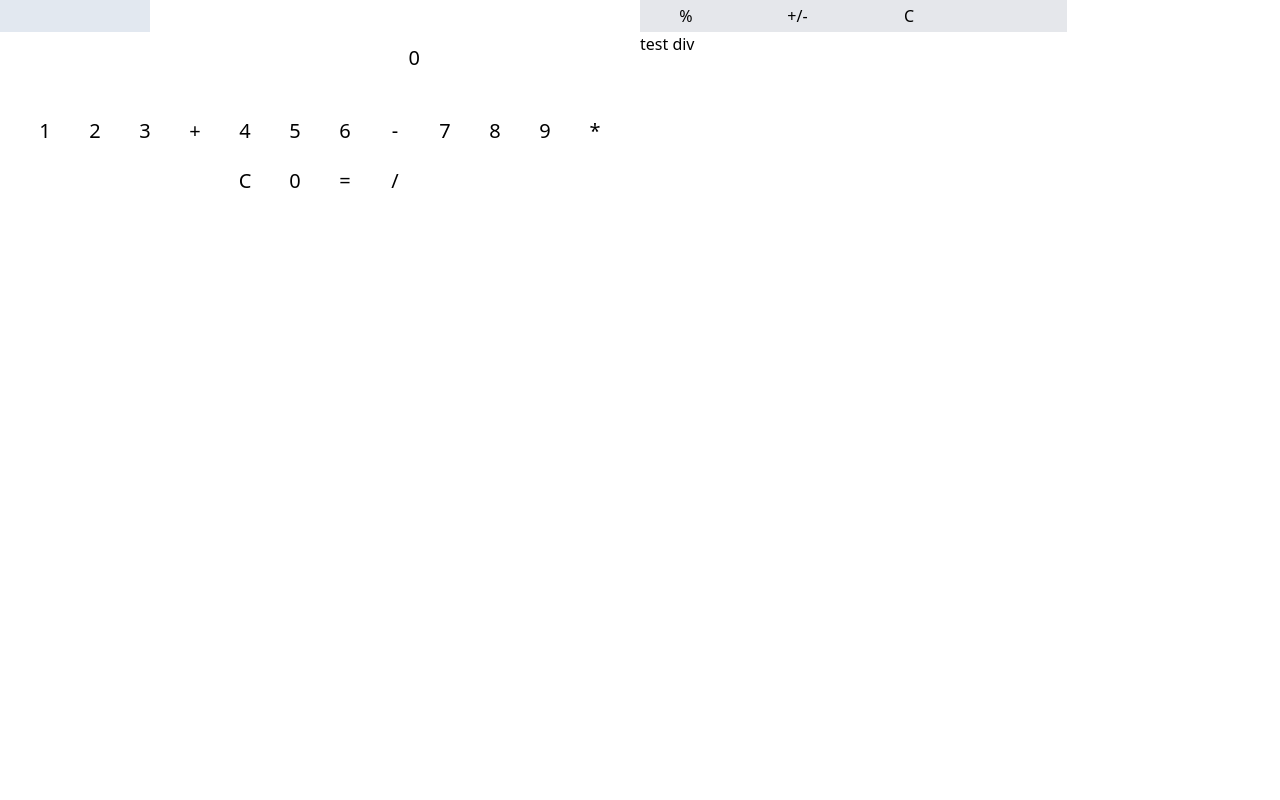
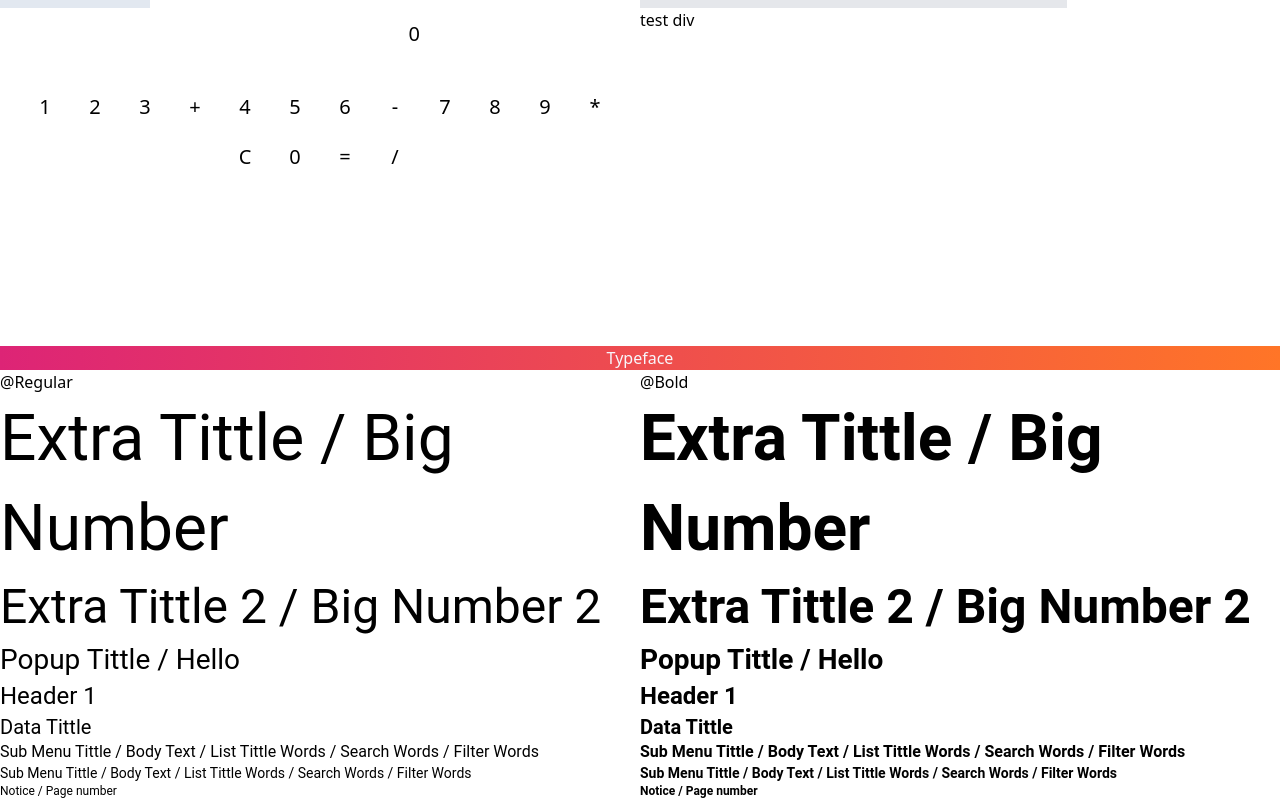
Before and after one commit to clickforce-tw/holmes-CDP-View, a Nuxt app: page / in a window 1280 px wide. Shown: the part 402-1202 px from the top of the page. Before the commit the page ends 800 px from the top, so only its background shows below. Built offline with nearby package versions, Linux system fonts and the light colour scheme.

Commit message:
字體配置

```diff
--- a/assets/css/tailwind.css
+++ b/assets/css/tailwind.css
@@ -53,7 +53,7 @@
   font-size: 14px;
   line-height: 140%;
 }
-.notice-regular-regular{
+.notice-regular{
   font-family: 'Roboto';
   font-style: normal;
   font-weight: 400;
--- a/pages/index.vue
+++ b/pages/index.vue
@@ -1,17 +1,13 @@
 <template>
-  <h1 class="extra-title1 bg-gradient-to-r from-[#DD2476] to-[#FF7527]">
+  <h1
+    class="extra-title1 bg-gradient-to-r from-[#DD2476] to-[#FF7527] text-center text-background-1">
     CDP環境設定
   </h1>
   <ExampleComponent></ExampleComponent>
   {{ pageName }}
-  <div>
-    {{ pageName }}
   <div class="grid grid-cols-2 grid-rows-2">
     <div class="w-[150px] bg-slate-200">
-        <Switch
-          v-model:switchStatus="status"
-          :label="'開關'"
-          :required="false" />
+      <Switch v-model:switchStatus="status" :label="'開關'" :required="false" />
     </div>
     <div>
       <h2>Computer:</h2>
@@ -38,9 +34,7 @@
             @click="operationProcess('substract')"
             >-</span
           >
-            <span
-              class="cursor-pointer p-1"
-              @click="operationProcess('multiply')"
+          <span class="cursor-pointer p-1" @click="operationProcess('multiply')"
             >*</span
           >
           <span class="cursor-pointer p-1" @click="operationProcess('divide')"
@@ -57,6 +51,45 @@
       </div>
     </div>
     <Calculator />
+  </div>
+  <h1
+    class="bg-gradient-to-r from-[#DD2476] to-[#FF7527] text-center text-background-1">
+    Typeface
+  </h1>
+  <div class="grid grid-cols-2">
+    <div>
+      <h2>@Regular</h2>
+      <p class="extra-title1-regular">Extra Tittle / Big Number</p>
+      <p class="extra-title2-regular">Extra Tittle 2 / Big Number 2</p>
+      <p class="extra-title3-regular">Popup Tittle / Hello</p>
+      <p class="header1-regular">Header 1</p>
+      <p class="data-title-regular">Data Tittle</p>
+      <p class="sub-title1-regular">
+        Sub Menu Tittle / Body Text / List Tittle Words / Search Words / Filter
+        Words
+      </p>
+      <p class="sub-title2-regular">
+        Sub Menu Tittle / Body Text / List Tittle Words / Search Words / Filter
+        Words
+      </p>
+      <p class="notice-regular">Notice / Page number</p>
+    </div>
+    <div>
+      <h2>@Bold</h2>
+      <p class="extra-title1-bold">Extra Tittle / Big Number</p>
+      <p class="extra-title2-bold">Extra Tittle 2 / Big Number 2</p>
+      <p class="extra-title3-bold">Popup Tittle / Hello</p>
+      <p class="header1-bold">Header 1</p>
+      <p class="data-title-bold">Data Tittle</p>
+      <p class="sub-title1-bold">
+        Sub Menu Tittle / Body Text / List Tittle Words / Search Words / Filter
+        Words
+      </p>
+      <p class="sub-title2-bold">
+        Sub Menu Tittle / Body Text / List Tittle Words / Search Words / Filter
+        Words
+      </p>
+      <p class="notice-bold">Notice / Page number</p>
     </div>
   </div>
 </template>
```
Lines whose indentation alone changed are shown as unchanged.
